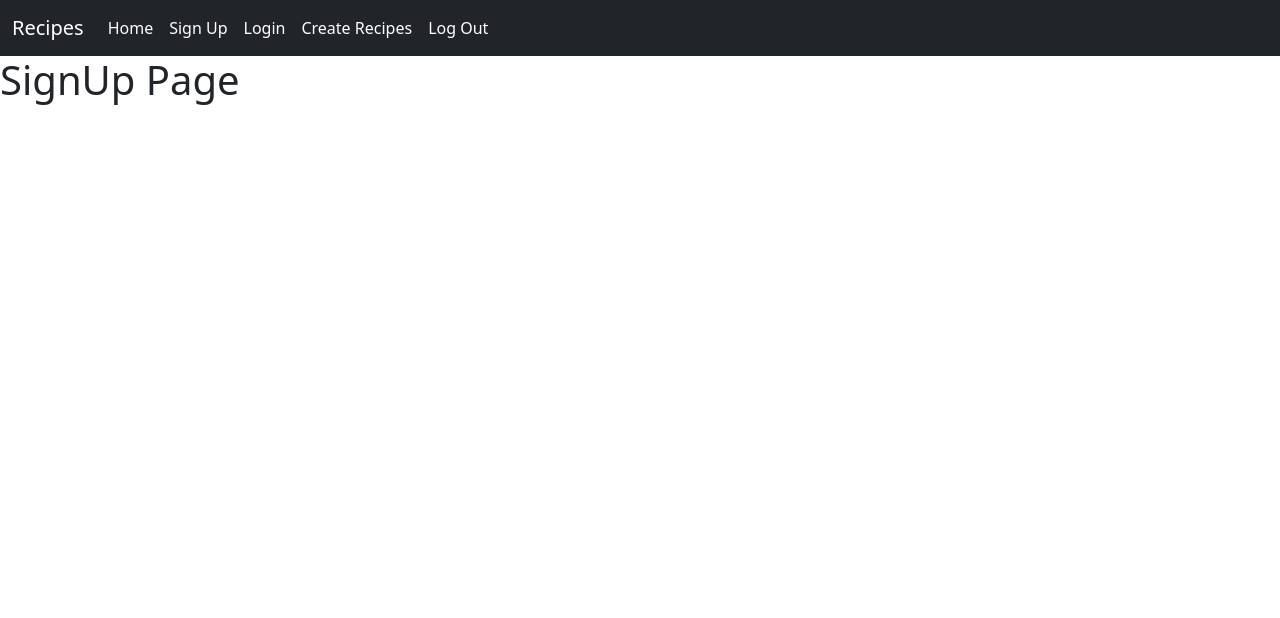
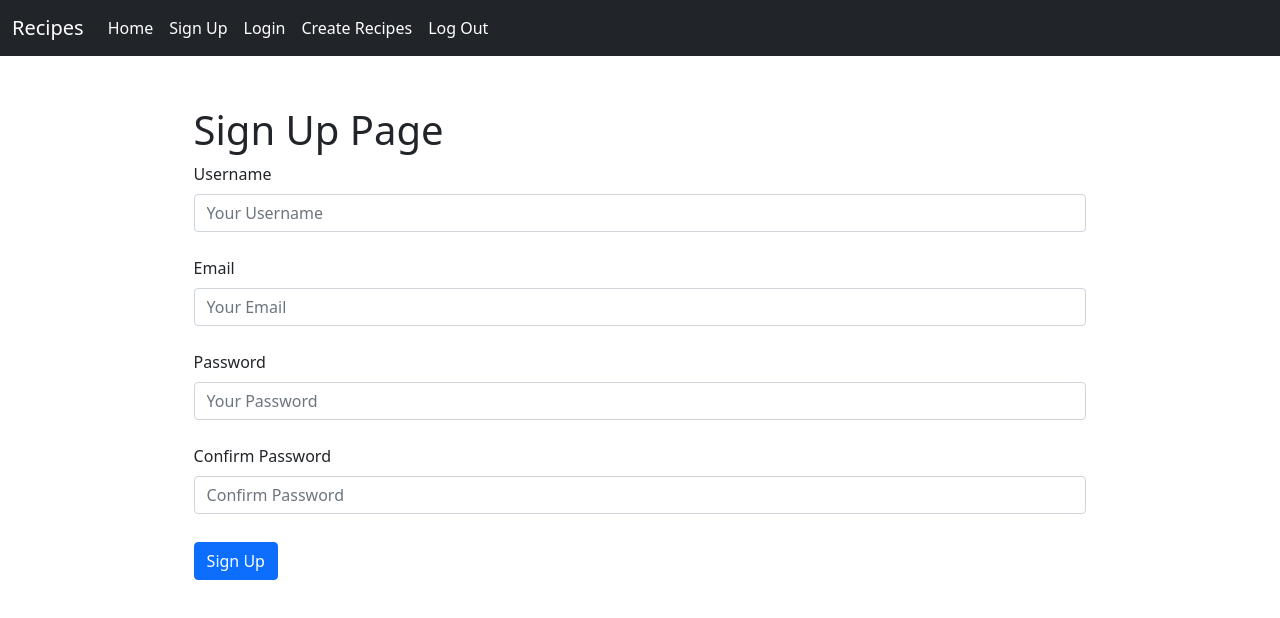
Before and after one commit to godman-codes/flask_react_project, a React (Create React App) app in the folder client/: page /signup in a window 1280 px wide. Shown: the top 618 px of the page. Built offline with nearby package versions, Linux system fonts and the light colour scheme.

Commit message:
created the form for the sign up page

```diff
--- a/client/src/components/SignUp.js
+++ b/client/src/components/SignUp.js
@@ -1,9 +1,82 @@
-import React from "react";
+import React, { useState } from "react";
+import { Form, Button } from "react-bootstrap";
 
 const SignUp = () => {
+   const [username, setUsername] = useState("");
+   const [email, setEmail] = useState("");
+   const [password, setPassword] = useState("");
+   const [confirmPassword, setConfirmPassword] = useState("");
+
+   const submitForm = () => {
+      console.log("form Submitted");
+   };
+   const handleInput = (e) => {
+      const name = e.currentTarget.name;
+      const value = e.currentTarget.value;
+
+      if (name === "username") setUsername(value);
+      if (name === "email") setEmail(value);
+      if (name === "password") setPassword(value);
+      if (name === "confirmPassword") setConfirmPassword(value);
+   };
+
    return (
-      <div className="home">
-         <h1>SignUp Page</h1>
+      <div className="container">
+         <div className="form">
+            <h1>Sign Up Page</h1>
+            <form>
+               <Form.Group>
+                  <Form.Label>Username</Form.Label>
+                  <Form.Control
+                     type="text"
+                     placeholder="Your Username"
+                     value={username}
+                     onChange={handleInput}
+                     name="username"
+                  />
+               </Form.Group>
+               <br />
+               <Form.Group>
+                  <Form.Label>Email</Form.Label>
+                  <Form.Control
+                     type="email"
+                     placeholder="Your Email"
+                     value={email}
+                     onChange={handleInput}
+                     name="email"
+                  />
+               </Form.Group>
+               <br />
+               <Form.Group>
+                  <Form.Label>Password</Form.Label>
+                  <Form.Control
+                     type="password"
+                     placeholder="Your Password"
+                     value={password}
+                     onChange={handleInput}
+                     name="password"
+                  />
+               </Form.Group>
+               <br />
+               <Form.Group>
+                  <Form.Label>Confirm Password</Form.Label>
+                  <Form.Control
+                     type="password"
+                     placeholder="Confirm Password"
+                     value={confirmPassword}
+                     onChange={handleInput}
+                     name="confirmPassword"
+                  />
+               </Form.Group>
+               <br />
+               <Form.Group>
+                  <Button as="sub" variant="primary" onClick={submitForm}>
+                     Sign Up
+                  </Button>
+               </Form.Group>
+               <br />
+            </form>
+         </div>
       </div>
    );
 };
```
